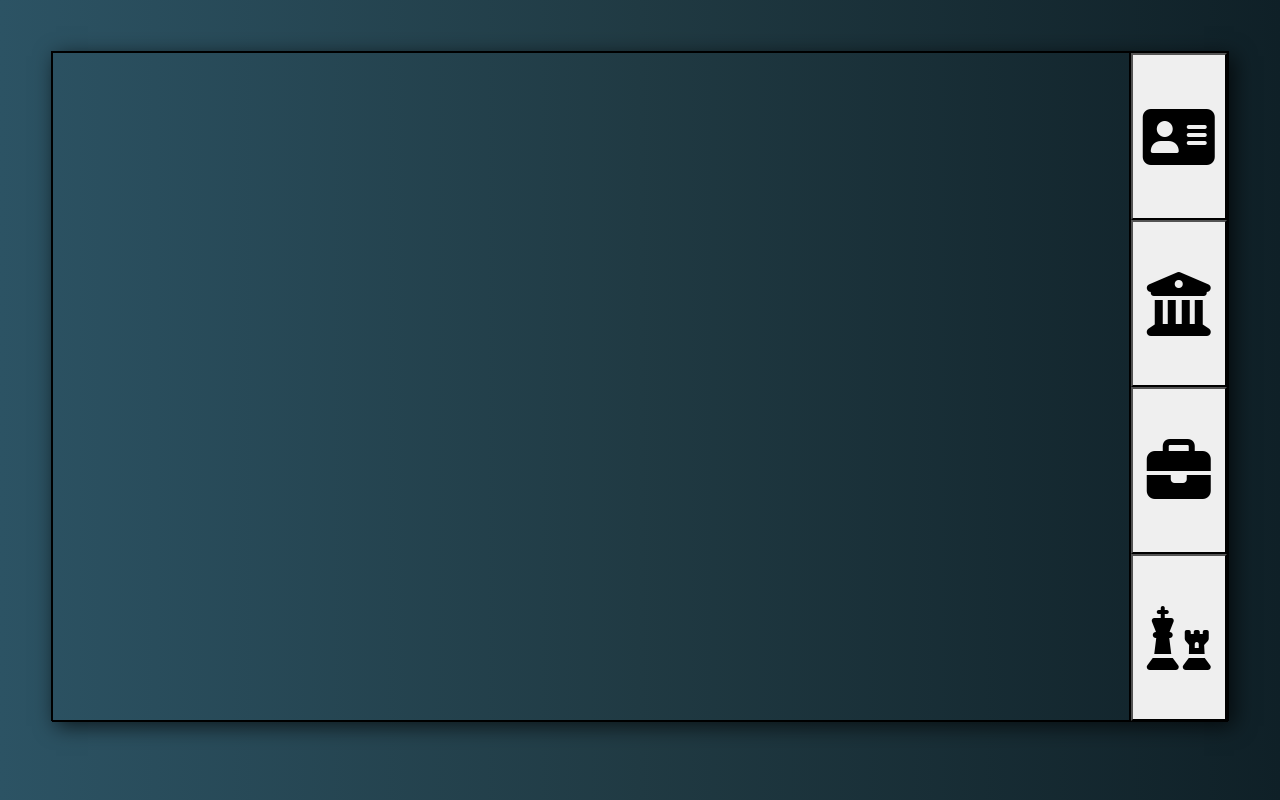
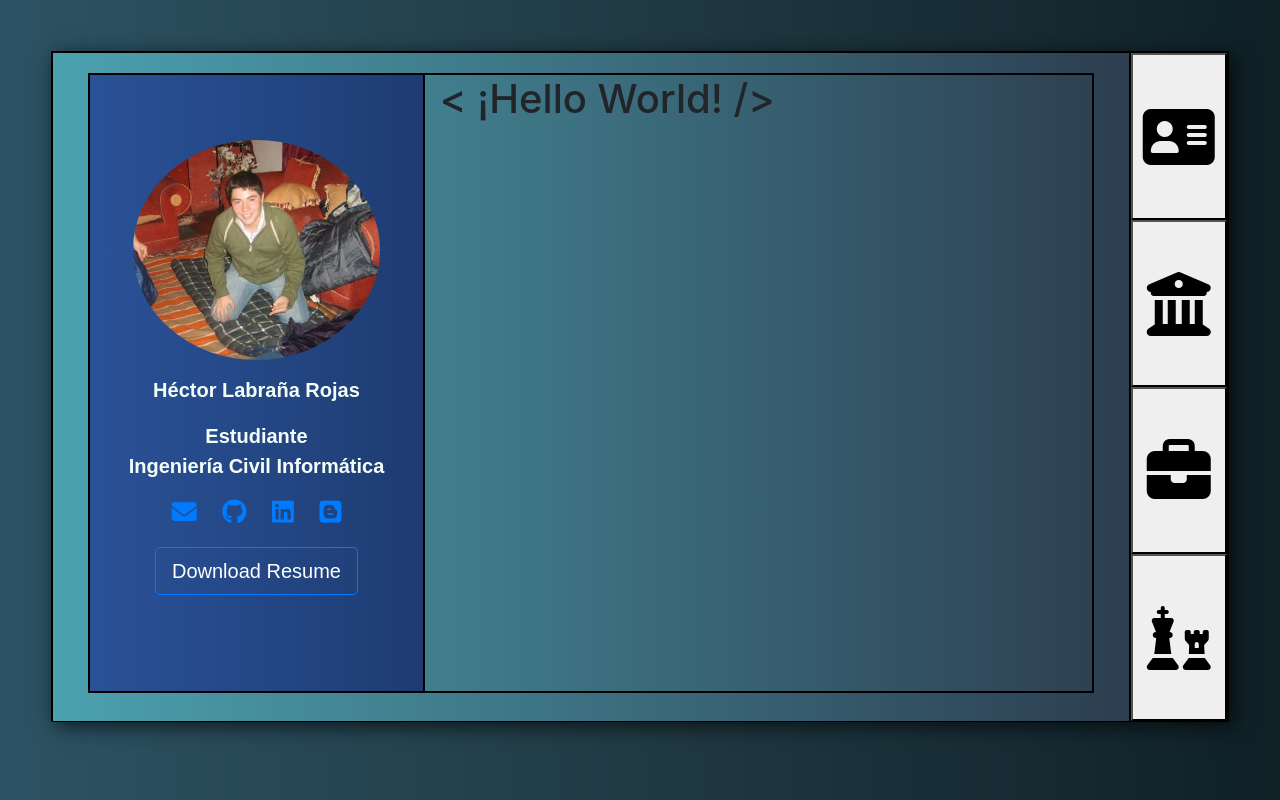
Before and after one commit to hlabrana/WebResume, a plain HTML site: page index.html in a window 1280 px wide. Drawn offline with nearby package versions, Linux system fonts and the light colour scheme.

Commit message:
Restarting the proyect

```diff
--- a/index.html
+++ b/index.html
@@ -7,14 +7,36 @@
     <link rel="stylesheet" href="src/styles.css">
     <!--Font Awesome-->
     <script src="https://kit.fontawesome.com/8e8180c07f.js" crossorigin="anonymous"></script>
-    <title>Web Resume</title>
+    <title>Hlabrana Web Resume</title>
 </head>
 <body>
 
     <div class="MainBox">
         <div class="container-fluid">
             <div class="row">
-                <div class="leftFrame setBorder col-lg-11"></div>
+                <div class="leftFrame setBorder col-lg-11">
+                    <div class="globalbox row">
+                        <div class="presentationCard col-lg-4">
+                            <div class="verticalbox"></div>
+                            <img src="src/img/hlabrana.jpg">
+                            <p>Héctor Labraña Rojas</p>
+                            <p>Estudiante <br>
+                                Ingeniería Civil Informática</p>
+                            <div class="SocialBar">
+                                <a href="mailto:hectorlabranarojas@gmail.com"><i class="fas fa-envelope fa-lg"></i></a>
+                                <a href="https://www.github.com/hlabrana" target="_blank"><i class="fab fa-github fa-lg"></i></a>
+                                <a href="#" target="_blank"><i class="fab fa-linkedin fa-lg"></i></a>
+                                <a href="#" target="_blank"><i class="fab fa-blogger fa-lg"></i></a>
+                            </div>
+                            <div class="resumebox">
+                                <button class="btn btn-outline-primary btn-lg">Download Resume</button>
+                            </div>
+                        </div>
+                        <div class="information col-lg-8">
+                            <h1>&lt ¡Hello World! /></h1>
+                        </div>
+                    </div>
+                </div>
                 <div class="rightFrame setBorder col-lg-1">
                     <button><i class="fas fa-address-card fa-4x"></i></button>
                     <button><i class="fas fa-university fa-4x"></i></button>
--- a/src/styles.css
+++ b/src/styles.css
@@ -17,6 +17,12 @@ background: linear-gradient(to right, #2C5364, #203A43, #0F2027); /* W3C, IE 10+
     height: 670px;
 }
 
+.leftFrame{
+    background: #2C3E50;  /* fallback for old browsers */
+    background: -webkit-linear-gradient(to right, #4CA1AF, #2C3E50);  /* Chrome 10-25, Safari 5.1-6 */
+    background: linear-gradient(to right, #4CA1AF, #2C3E50); /* W3C, IE 10+/ Edge, Firefox 16+, Chrome 26+, Opera 12+, Safari 7+ */
+}
+
 .rightFrame{
     display: grid;
     margin: 0;
@@ -30,3 +36,58 @@ background: linear-gradient(to right, #2C5364, #203A43, #0F2027); /* W3C, IE 10+
 .rightFrame button:hover{
     background: lightblue;
 }
+
+.rightFrame button:hover i{
+    font-size: 80px;
+}
+
+.globalbox{
+    border: 1px black solid;
+    margin: 20px;
+    height: 620px;
+}
+
+.presentationCard{
+    border: 1px black solid;
+    text-align: center;
+    font-family: Arial, Helvetica, sans-serif;
+    font-weight: bold;
+    color: mintcream;
+    font-size: 20px;
+    background: #1e3c72;  /* fallback for old browsers */
+    background: -webkit-linear-gradient(to right, #2a5298, #1e3c72);  /* Chrome 10-25, Safari 5.1-6 */
+    background: linear-gradient(to right, #2a5298, #1e3c72); /* W3C, IE 10+/ Edge, Firefox 16+, Chrome 26+, Opera 12+, Safari 7+ */
+}
+
+.presentationCard img{
+    display: flex;
+    border-radius: 50%;
+    height: 250px;
+    margin: 0 auto;
+    padding: 15px;
+}
+
+.information{
+    border: 1px black solid;
+}
+
+.SocialBar a i{
+    padding: 10px;
+}
+
+.SocialBar a i:hover{
+    font-size: 30px;
+    color: paleturquoise;
+}
+
+.resumebox{
+    padding-top: 20px;
+}
+
+.resumebox button{
+    color: white;
+}
+
+.verticalbox{
+    height: 50px;
+}
```
Also changed, not shown: src/img/hlabrana.jpg (added), 1 other file.
